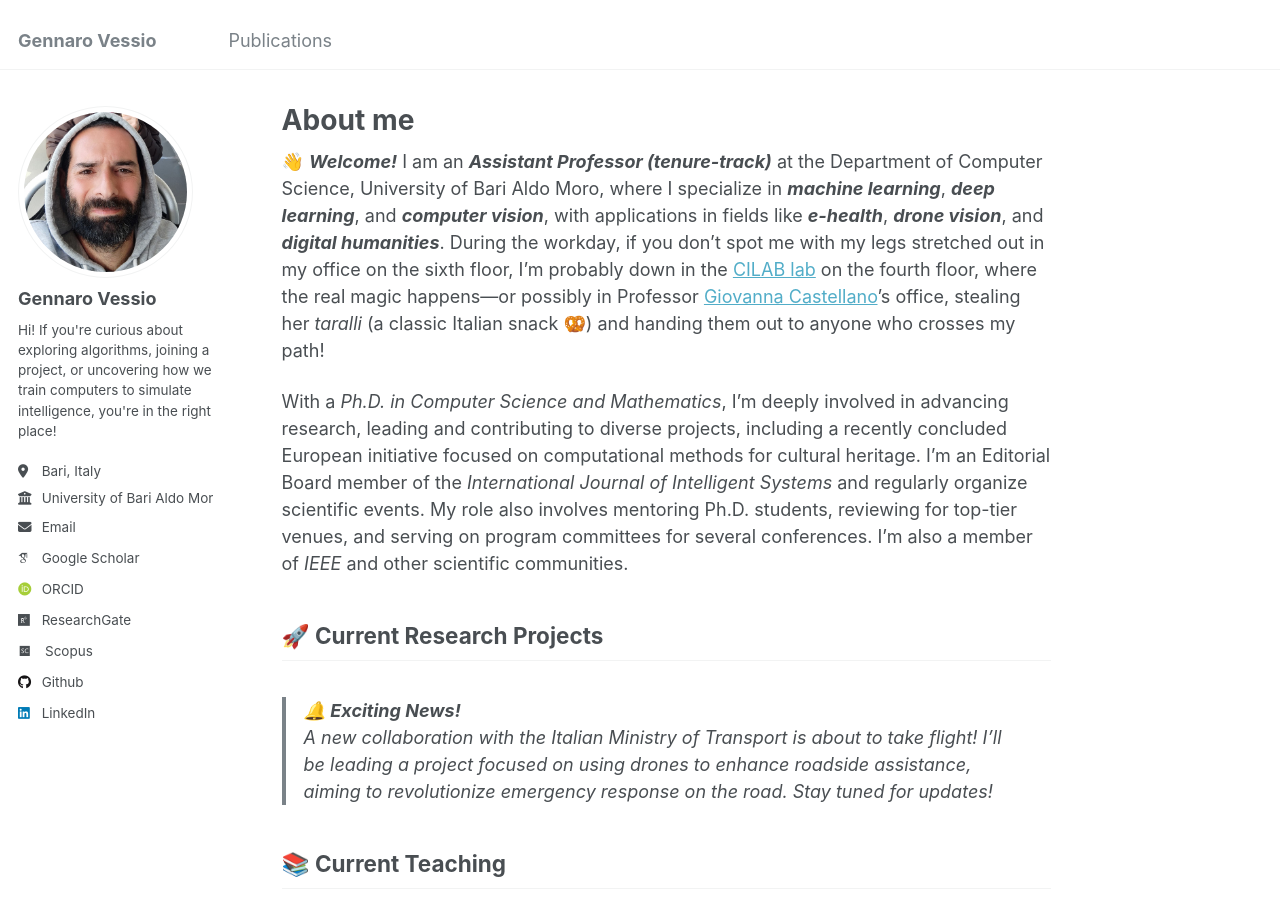
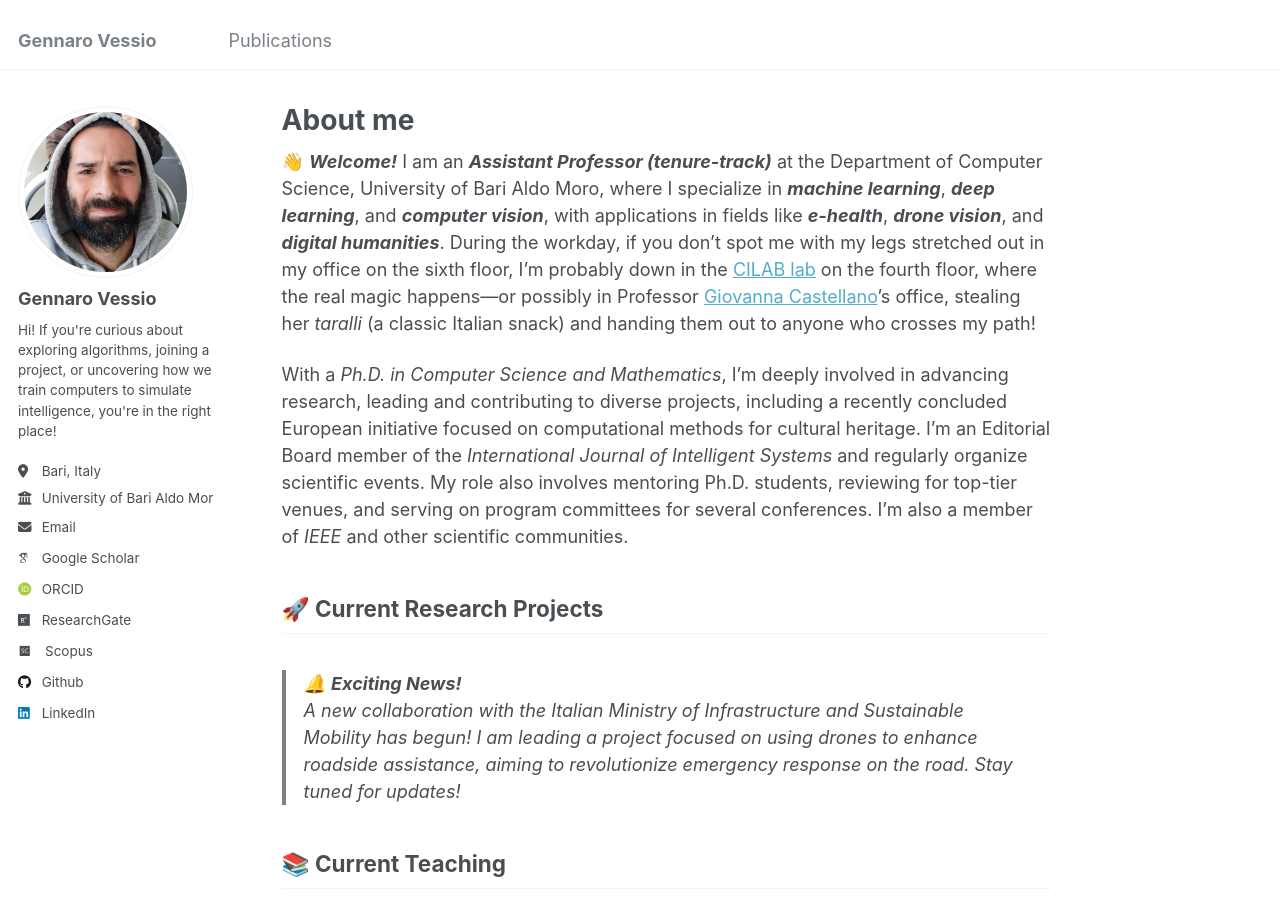
Before and after one commit to gvessio/gvessio.github.io, a Jekyll site: the page built from _pages/about.md, in a window 1280 px wide and 900 px high. Built offline with Jekyll 4.4.1, drawn with Linux system fonts in a browser that asks for light colours; some web fonts are replaced.

Commit message:
New changes

```diff
--- a/_pages/about.md
+++ b/_pages/about.md
@@ -7,14 +7,14 @@ redirect_from:
   - /about.html
 ---
 
-👋 ***Welcome!*** I am an ***Assistant Professor (tenure-track)*** at the Department of Computer Science, University of Bari Aldo Moro, where I specialize in ***machine learning***, ***deep learning***, and ***computer vision***, with applications in fields like ***e-health***, ***drone vision***, and ***digital humanities***. During the workday, if you don't spot me with my legs stretched out in my office on the sixth floor, I'm probably down in the [CILAB lab](https://sites.google.com/site/cilabuniba/home) on the fourth floor, where the real magic happens—or possibly in Professor [Giovanna Castellano](https://sites.google.com/site/cilabuniba/people/giovanna-castellano)'s office, stealing her *taralli* (a classic Italian snack 🥨) and handing them out to anyone who crosses my path!
+👋 ***Welcome!*** I am an ***Assistant Professor (tenure-track)*** at the Department of Computer Science, University of Bari Aldo Moro, where I specialize in ***machine learning***, ***deep learning***, and ***computer vision***, with applications in fields like ***e-health***, ***drone vision***, and ***digital humanities***. During the workday, if you don't spot me with my legs stretched out in my office on the sixth floor, I'm probably down in the [CILAB lab](https://sites.google.com/site/cilabuniba/home) on the fourth floor, where the real magic happens—or possibly in Professor [Giovanna Castellano](https://sites.google.com/site/cilabuniba/people/giovanna-castellano)'s office, stealing her *taralli* (a classic Italian snack) and handing them out to anyone who crosses my path!
 
 With a *Ph.D. in Computer Science and Mathematics*, I'm deeply involved in advancing research, leading and contributing to diverse projects, including a recently concluded European initiative focused on computational methods for cultural heritage. I'm an Editorial Board member of the *International Journal of Intelligent Systems* and regularly organize scientific events. My role also involves mentoring Ph.D. students, reviewing for top-tier venues, and serving on program committees for several conferences. I'm also a member of *IEEE* and other scientific communities.
 
 ## 🚀 Current Research Projects
 
-> ***🔔 Exciting News!***
-> A new collaboration with the Italian Ministry of Transport is about to take flight! I'll be leading a project focused on using drones to enhance roadside assistance, aiming to revolutionize emergency response on the road. Stay tuned for updates!
+> 🔔 ***Exciting News!***
+> A new collaboration with the Italian Ministry of Infrastructure and Sustainable Mobility has begun! I am leading a project focused on using drones to enhance roadside assistance, aiming to revolutionize emergency response on the road. Stay tuned for updates!
 
 ## 📚 Current Teaching
 Teaching is a big part of what I do! Here are my current courses:
```
Also changed, not shown: _pages/publications.md (+0 -15 lines).
